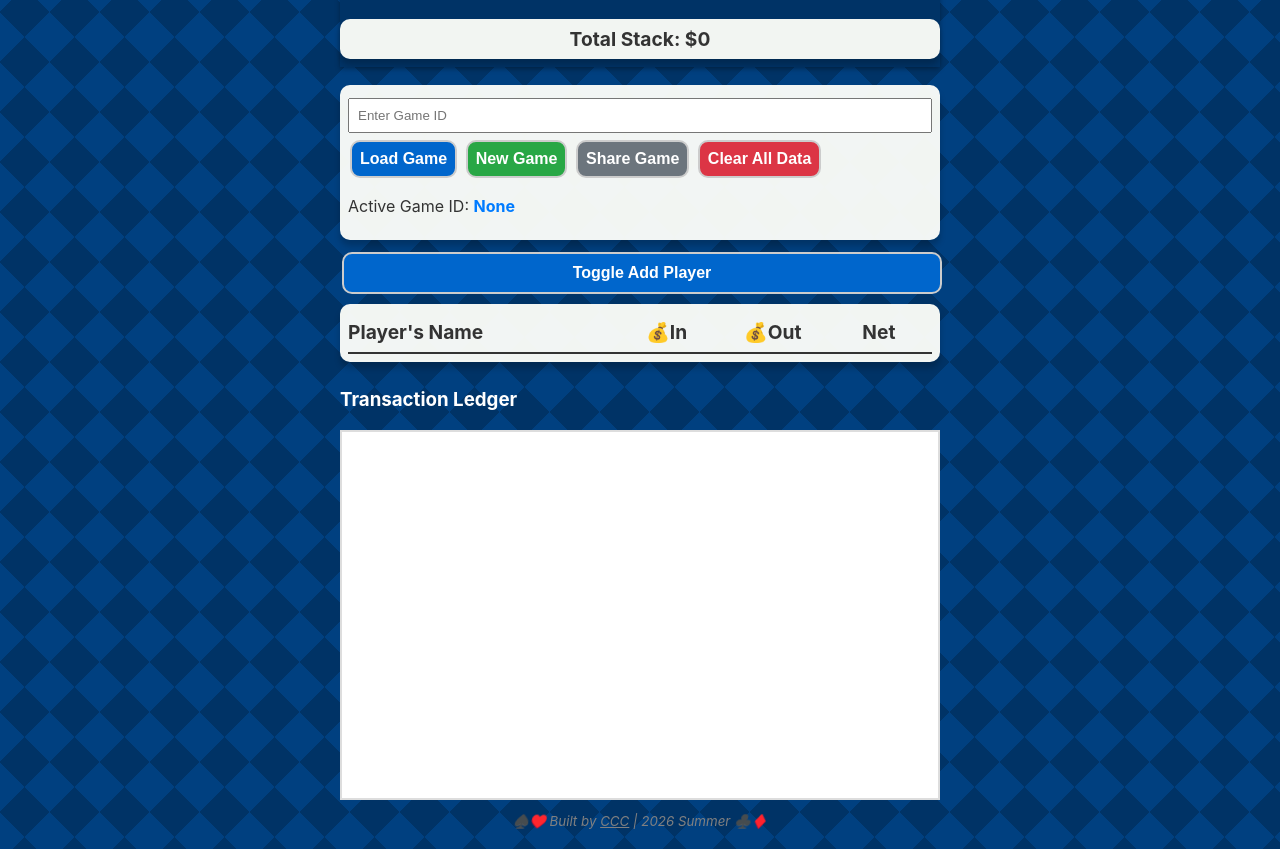
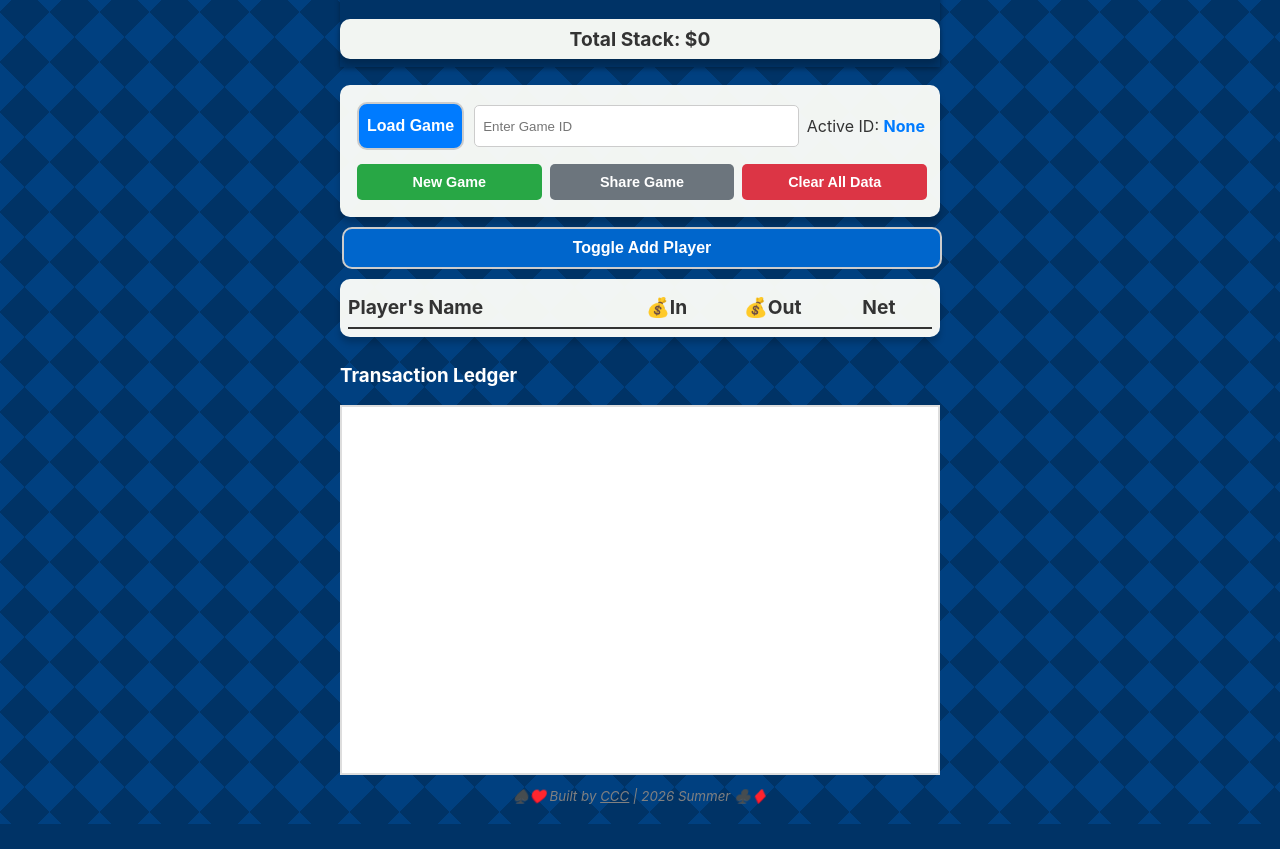
Before and after one commit to ccchuah80/PokerManager, a plain HTML site: page index.html in a window 1280 px wide. Shown: the part 63-912 px from the top of the page. After the commit the page ends 887 px from the top, so only its background shows below. Drawn offline with nearby package versions, Linux system fonts and the light colour scheme.

Commit message:
Add files via upload

```diff
--- a/index.html
+++ b/index.html
@@ -84,8 +84,35 @@
 		.ledger-item:hover .edit-btn { visibility: visible; }
 		.bold-blue { color: #0056b3; font-weight: bold; }
 		.bold-black { color: #000; font-weight: bold; }
-
-		@media (max-width: 640px) {
+		    .controls-grid {
+        display: grid;
+        /* Creates 2 equal-width columns. Change to 'repeat(4, 1fr)' for 1 row */
+        grid-template-columns: repeat(3, 1fr);
+        gap: 8px;
+        margin-top: 10px;
+    }
+    .controls-grid button {
+        width: 100%; /* Ensures button fills the grid cell */
+        padding: 10px;
+        font-size: 0.9rem;
+        border-radius: 5px;
+        border: none;
+        color: white;
+        cursor: pointer;
+    }
+    .input-row {
+        display: flex;
+        width: 100%;
+        gap: 8px;
+        margin-bottom: 8px;
+    }
+    .input-row input {
+        flex: 1;
+        padding: 8px;
+        border: 1px solid #ccc;
+        border-radius: 5px;
+    }
+    		@media (max-width: 640px) {
 			/* Force body to take full width and prevent scroll */
 			body { padding: 5px; }
 
@@ -116,16 +143,21 @@
 
 	<div class="container">
 
-		<div class="card" style="margin-bottom: 10px;">
+		<div class="card" style="padding: 15px;">
+    <div class="input-row">
+        <button onclick="handleLoadGame()" style="background:#007bff;">Load Game</button>
+        <input type="text" id="gameIdInput" placeholder="Enter Game ID">
 
-	<input type="text" id="gameIdInput" placeholder="Enter Game ID">
-	<button onclick="handleLoadGame()">Load Game</button>
-    <button onclick="createNewGame()" style="background:#28a745;">New Game</button>
-    <button onclick="shareGame()" style="background:#6c757d;">Share Game</button>
-    <button onclick="resetAll()" style="background: #dc3545; color: white;">Clear All Data</button>
-    <p>Active Game ID: <strong id="displayGameId" style="color: #007bff;">None</strong></p>
-</div>
-		<button id="minFlowBtn" class="hidden" onclick="minimizeFlow()" style="width:100%; background:#28a745; font-size:1.2rem; color:white; margin-top:10px; border:1; padding:10px; cursor:pointer;">Settlement?</button>
+        <p>Active ID: <strong id="displayGameId" style="color: #007bff;">None</strong></p>
+    </div>
+
+    <div class="controls-grid">
+        <button onclick="createNewGame()" style="background:#28a745;">New Game</button>
+        <button onclick="shareGame()" style="background:#6c757d;">Share Game</button>
+        <button onclick="resetAll()" style="background: #dc3545; width: 100%; padding: 10px; border:none; border-radius:5px; color:white;">Clear All Data</button>
+        </div>
+    </div>
+	<button id="minFlowBtn" class="hidden" onclick="minimizeFlow()" style="width:100%; background:#28a745; font-size:1.2rem; color:white; margin-top:10px; border:1; padding:10px; cursor:pointer;">Settlement?</button>
 		<div class="card" id="flowResult" style="display:none; background:#28a745; color:white;font-size:1.2rem;"></div>
 		<button onclick="document.getElementById('addPlayerSection').classList.toggle('hidden')" style="width: 100%; padding: 10px;">Toggle Add Player</button>
 		<div id="addPlayerSection" class="card hidden">
@@ -439,12 +471,19 @@
 			}
 
 			function shareGame() {
-				const url = window.location.origin + window.location.pathname + "?gameid=" + currentGameId;
+				// The base URL for your view-only page
+				const baseUrl = "https://ccchuah80.github.io/PokerManager/trackerviewer.html";
+				const url = `${baseUrl}?gameid=${currentGameId}`;
+
 				if (navigator.share) {
-					navigator.share({ title: 'Poker Tracker', url: url });
+					navigator.share({
+						title: 'Poker Tracker - View',
+						text: 'View the live poker progress here:',
+						url: url
+					});
 				} else {
 					navigator.clipboard.writeText(url);
-					alert("Link copied to clipboard!");
+					alert("Link copied to clipboard: " + url);
 				}
 			}
 
```
